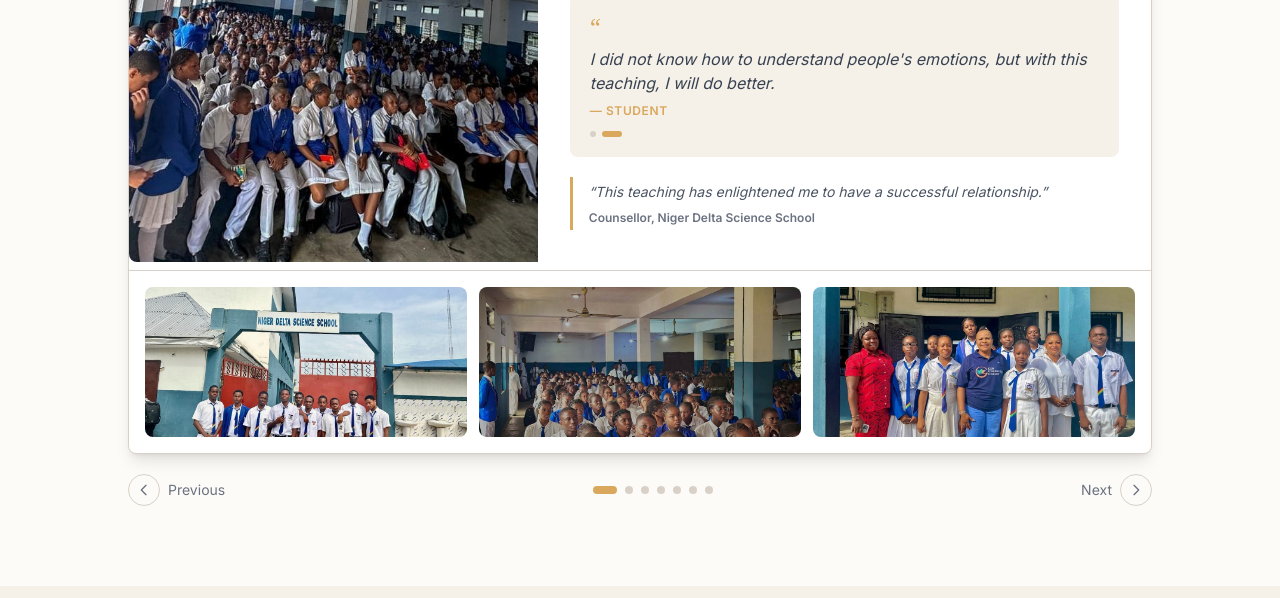
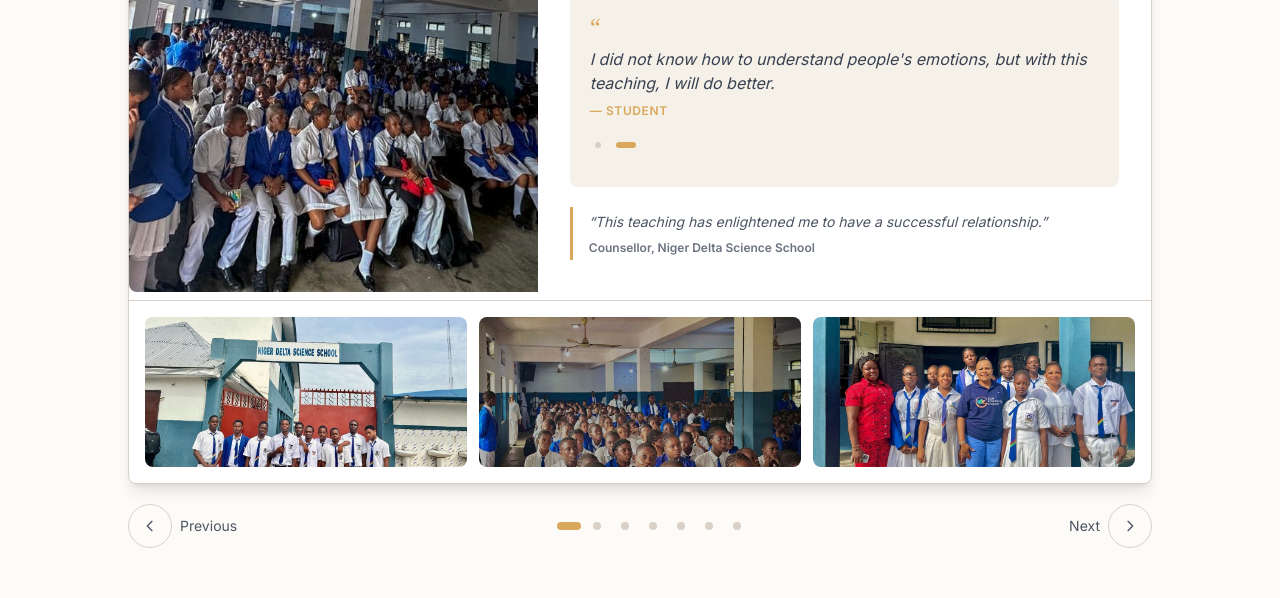
Before and after one commit to JoelEmmanuelCloud/gilt-counselling-app, a Next.js app: page /outreach in a window 1280 px wide. Shown: the part 1520-2118 px from the top of the page. Built offline with nearby package versions, Linux system fonts and the light colour scheme; no server answers; the database is empty.

Commit message:
Enlarge schools showcase carousel controls for touch

```diff
--- a/components/OutreachShowcase.tsx
+++ b/components/OutreachShowcase.tsx
@@ -372,16 +372,21 @@ export default function OutreachShowcase() {
                     </AnimatePresence>
                   </div>
                   {/* Quote dots */}
-                  <div className="flex gap-1.5 mt-3">
+                  <div className="flex mt-1 -ml-1.5">
                     {school.quotes.map((_, i) => (
                       <button
                         key={i}
                         onClick={() => setActiveQuote(i)}
-                        className={`h-1.5 rounded-full transition-all duration-300 ${
-                          i === activeQuote ? 'w-5 bg-soft-terracotta' : 'w-1.5 bg-soft-beige'
-                        }`}
+                        className="flex h-11 min-w-[28px] items-center justify-center rounded-md focus:outline-none focus-visible:ring-2 focus-visible:ring-gray-900"
                         aria-label={`Quote ${i + 1}`}
-                      />
+                        aria-current={i === activeQuote ? 'true' : undefined}
+                      >
+                        <span
+                          className={`block h-1.5 rounded-full transition-all duration-300 ${
+                            i === activeQuote ? 'w-5 bg-soft-terracotta' : 'w-1.5 bg-soft-beige'
+                          }`}
+                        />
+                      </button>
                     ))}
                   </div>
                 </div>
@@ -431,9 +436,9 @@ export default function OutreachShowcase() {
       <div className="flex items-center justify-between mt-4 sm:mt-5">
         <button
           onClick={prev}
-          className="flex items-center gap-2 text-sm text-gray-500 hover:text-soft-terracotta transition-colors duration-200 group"
+          className="flex min-h-[44px] items-center gap-2 rounded-md text-sm text-gray-600 hover:text-gray-900 transition-colors duration-200 group focus:outline-none focus-visible:ring-2 focus-visible:ring-gray-900"
         >
-          <span className="w-8 h-8 rounded-full border border-soft-beige flex items-center justify-center group-hover:border-soft-terracotta transition-colors duration-200">
+          <span className="w-11 h-11 rounded-full border border-soft-beige flex items-center justify-center group-hover:border-soft-terracotta transition-colors duration-200">
             <svg className="w-4 h-4" fill="none" stroke="currentColor" viewBox="0 0 24 24">
               <path strokeLinecap="round" strokeLinejoin="round" strokeWidth={2} d="M15 19l-7-7 7-7" />
             </svg>
@@ -442,25 +447,30 @@ export default function OutreachShowcase() {
         </button>
 
         {/* Progress dots */}
-        <div className="flex gap-2 items-center">
+        <div className="flex items-center">
           {schools.map((_, i) => (
             <button
               key={i}
               onClick={() => navigate(i)}
-              className={`rounded-full transition-all duration-300 ${
-                i === activeIndex ? 'w-6 h-2 bg-soft-terracotta' : 'w-2 h-2 bg-soft-beige hover:bg-soft-terracotta/50'
-              }`}
+              className="group/dot flex h-11 min-w-[28px] items-center justify-center rounded-md focus:outline-none focus-visible:ring-2 focus-visible:ring-gray-900"
               aria-label={`Go to school ${i + 1}`}
-            />
+              aria-current={i === activeIndex ? 'true' : undefined}
+            >
+              <span
+                className={`block rounded-full transition-all duration-300 ${
+                  i === activeIndex ? 'w-6 h-2 bg-soft-terracotta' : 'w-2 h-2 bg-soft-beige group-hover/dot:bg-soft-terracotta/50'
+                }`}
+              />
+            </button>
           ))}
         </div>
 
         <button
           onClick={next}
-          className="flex items-center gap-2 text-sm text-gray-500 hover:text-soft-terracotta transition-colors duration-200 group"
+          className="flex min-h-[44px] items-center gap-2 rounded-md text-sm text-gray-600 hover:text-gray-900 transition-colors duration-200 group focus:outline-none focus-visible:ring-2 focus-visible:ring-gray-900"
         >
           <span className="hidden sm:inline">Next</span>
-          <span className="w-8 h-8 rounded-full border border-soft-beige flex items-center justify-center group-hover:border-soft-terracotta transition-colors duration-200">
+          <span className="w-11 h-11 rounded-full border border-soft-beige flex items-center justify-center group-hover:border-soft-terracotta transition-colors duration-200">
             <svg className="w-4 h-4" fill="none" stroke="currentColor" viewBox="0 0 24 24">
               <path strokeLinecap="round" strokeLinejoin="round" strokeWidth={2} d="M9 5l7 7-7 7" />
             </svg>
```
